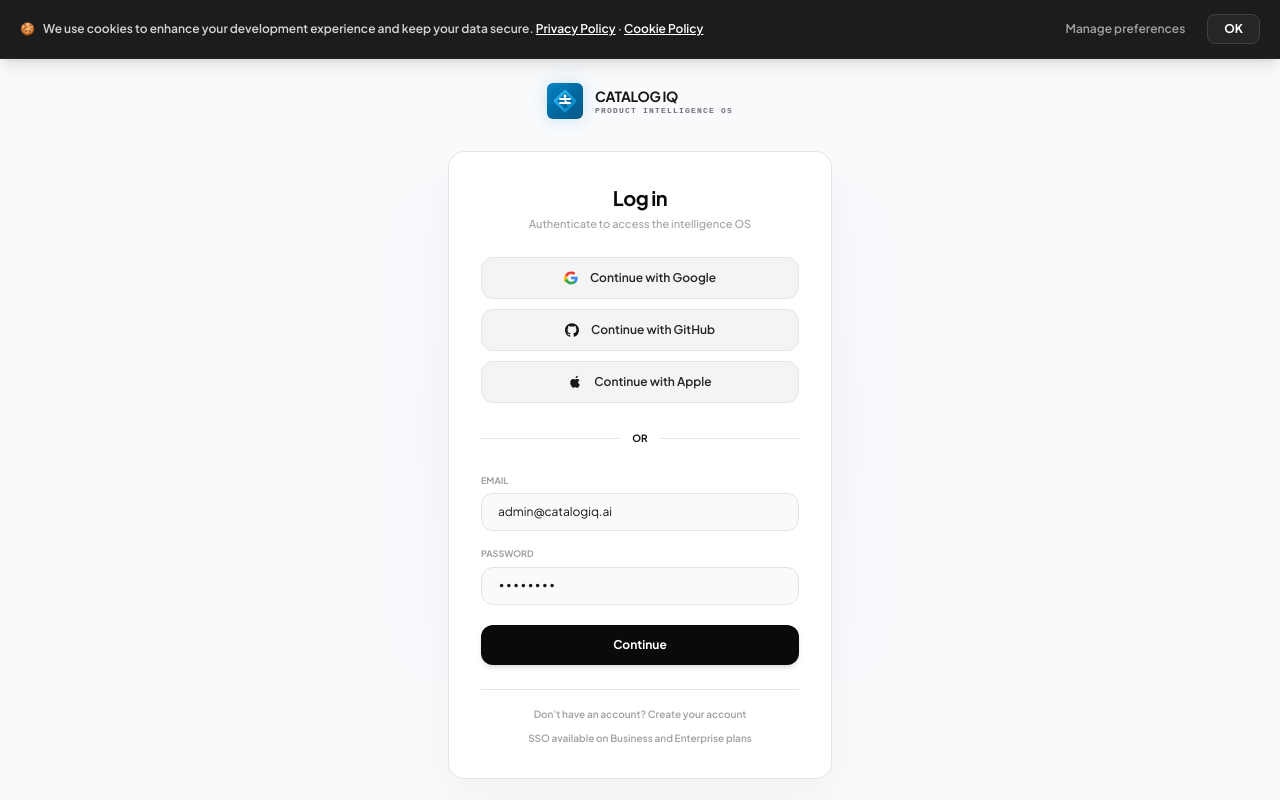
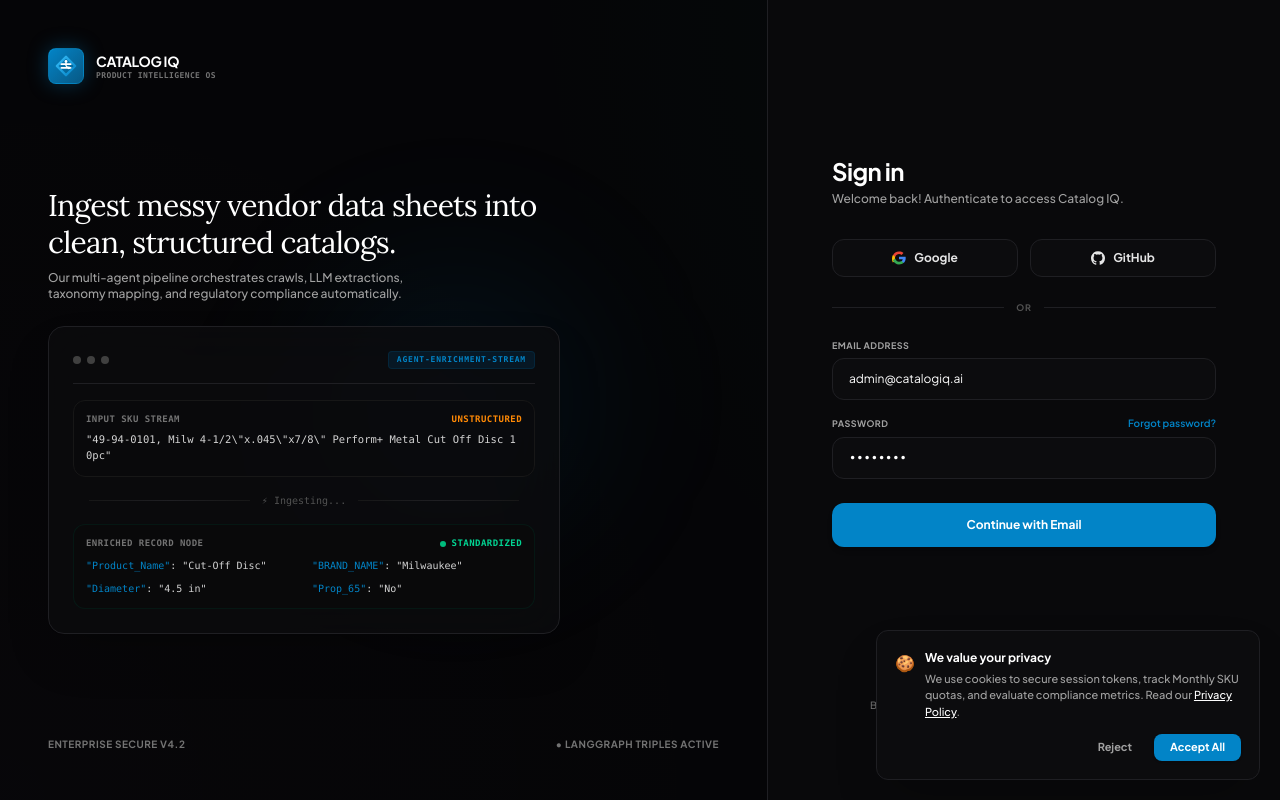
Before and after one commit to PruthviRajG25/UniHack-CatalogIQ-by-Unilog, a Next.js app: page / in a window 1280 px wide. Built offline with nearby package versions, Linux system fonts and the light colour scheme.

Commit message:
feat: restructure login page with split layout and live data simulation mockup

```diff
--- a/components/auth/auth-page.tsx
+++ b/components/auth/auth-page.tsx
@@ -31,95 +31,158 @@ export function AuthPage({ onLoginSuccess }: AuthPageProps) {
   };
 
   return (
-    <div className="w-full h-screen flex flex-col justify-between bg-[#f8fafc] text-neutral-900 font-sans relative overflow-hidden">
-      {/* 1. Top Cookie Alert Banner - Prominent Dark contrasting */}
-      {showCookieBanner && (
-        <div className="w-full bg-[#1c1c1e] border-b border-neutral-800 py-3.5 px-5 flex flex-col sm:flex-row items-center justify-between gap-4 z-50 text-xs font-semibold animate-fadeIn shadow-lg">
-          <div className="flex items-center gap-2">
-            <span>🍪</span>
-            <span className="text-neutral-300">
-              We use cookies to enhance your development experience and keep
-              your data secure.{" "}
-              <a
-                href="#"
-                className="underline text-white hover:text-neutral-200"
-              >
-                Privacy Policy
-              </a>{" "}
-              &middot;{" "}
-              <a
-                href="#"
-                className="underline text-white hover:text-neutral-200"
-              >
-                Cookie Policy
-              </a>
-            </span>
-          </div>
-          <div className="flex gap-3">
-            <button
-              onClick={() => setShowCookieBanner(false)}
-              className="text-neutral-400 hover:text-white px-2.5 py-1 rounded transition-colors"
-            >
-              Manage preferences
-            </button>
-            <button
-              onClick={() => setShowCookieBanner(false)}
-              className="bg-neutral-800 hover:bg-neutral-700 text-white font-bold px-4 py-1.5 rounded-lg border border-neutral-700 transition-colors"
-            >
-              OK
-            </button>
-          </div>
-        </div>
-      )}
+    <div className="w-full min-h-screen bg-[#09090b] text-[#fafafa] flex font-sans overflow-hidden relative">
+      {/* Background gradients */}
+      <div className="absolute top-0 left-0 w-full h-full bg-[radial-gradient(circle_at_top_right,rgba(2,132,199,0.06),transparent_50%),radial-gradient(circle_at_bottom_left,rgba(139,92,246,0.02),transparent_50%)] pointer-events-none"></div>
 
-      {/* 2. Main Login Form Container */}
-      <div className="flex-grow flex items-center justify-center p-6 relative">
-        {/* Soft Background Radial Light */}
-        <div className="absolute top-1/2 left-1/2 -translate-x-1/2 -translate-y-1/2 w-[500px] h-[500px] bg-[radial-gradient(circle,rgba(2,132,199,0.04)_0%,rgba(139,92,246,0.01)_60%,transparent_100%)] pointer-events-none"></div>
+      {/* Left Panel: Ingestor Mockup & Branding */}
+      <div className="relative hidden md:flex md:w-1/2 lg:w-3/5 border-r border-[#1f1f23] flex-col justify-between p-12 overflow-hidden bg-black/40">
+        {/* Soft Radial Ambient Light */}
+        <div className="absolute top-1/4 left-1/3 w-[400px] h-[400px] bg-[radial-gradient(circle,rgba(2,132,199,0.12)_0%,transparent_70%)] pointer-events-none blur-3xl"></div>
 
-        <div className="w-full max-w-sm flex flex-col items-center gap-8 relative z-10">
-          {/* Logo Brand Title */}
-          <div className="flex items-center gap-3">
-            <div className="grid size-9 place-items-center rounded-md bg-[image:linear-gradient(135deg,#0284c7_0%,#0369a1_50%,#075985_100%)] shadow-[0_0_15px_rgba(2,132,199,0.2)] p-1.5">
+        {/* Top Header Logo */}
+        <div className="flex items-center gap-3 relative z-10 select-none">
+          <div className="grid size-9 place-items-center rounded-lg bg-gradient-to-br from-[#0284c7] to-[#075985] shadow-[0_0_20px_rgba(2,132,199,0.35)] p-1.5 border border-sky-400/20">
             <img
               src="/logo.svg"
               alt="Catalog IQ Logo"
-                className="w-full h-full text-white"
+              className="w-full h-full"
             />
           </div>
           <div className="leading-tight">
-              <h1 className="text-sm font-bold tracking-tight text-neutral-900">
+            <h1 className="text-sm font-bold tracking-tight text-white uppercase">
               CATALOG IQ
             </h1>
-              <p className="label-mono !text-[8px] text-neutral-400">
+            <p className="font-mono text-[8px] text-neutral-500 uppercase tracking-wider font-semibold">
               Product intelligence OS
             </p>
           </div>
         </div>
 
-          <div className="w-full bg-white border border-[#e4e4e7] rounded-2xl p-8 shadow-[0_15px_40px_rgba(0,0,0,0.04)] flex flex-col gap-6">
-            {/* Login Header text */}
-            <div className="text-center">
-              <h2 className="text-xl font-bold tracking-tight text-neutral-950">
-                Log in
+        {/* Center: Live Multi-Agent Execution Visualization */}
+        <div className="flex flex-col gap-6 max-w-lg my-auto relative z-10 w-full">
+          <div>
+            <h2 className="text-3xl font-serif text-white tracking-tight leading-tight">
+              Ingest messy vendor data sheets into clean, structured catalogs.
             </h2>
-              <p className="text-[11px] text-neutral-400 font-medium mt-1">
-                Authenticate to access the intelligence OS
+            <p className="text-xs text-neutral-400 mt-2 font-medium max-w-sm">
+              Our multi-agent pipeline orchestrates crawls, LLM extractions,
+              taxonomy mapping, and regulatory compliance automatically.
             </p>
           </div>
 
-            {/* Social OAuth Buttons */}
-            <div className="flex flex-col gap-2.5">
+          {/* Interactive Agent Process Simulator Box */}
+          <div className="bg-[#0c0c0e]/80 backdrop-blur-xl border border-[#1f1f23] rounded-2xl p-6 shadow-2xl w-full">
+            <div className="flex justify-between items-center border-b border-[#1f1f23] pb-3.5 mb-4 select-none">
+              <div className="flex gap-1.5">
+                <div className="w-2 h-2 rounded-full bg-neutral-700"></div>
+                <div className="w-2 h-2 rounded-full bg-neutral-700"></div>
+                <div className="w-2 h-2 rounded-full bg-neutral-700"></div>
+              </div>
+              <span className="font-mono text-[8px] text-[#0284c7] bg-sky-950/40 px-2 py-0.5 rounded border border-sky-900/30 uppercase tracking-widest font-bold">
+                agent-enrichment-stream
+              </span>
+            </div>
+
+            <div className="flex flex-col gap-4 font-mono text-[10.5px]">
+              {/* Row 1: Raw record input */}
+              <div className="flex flex-col gap-1.5 p-3 rounded-xl bg-neutral-950/40 border border-neutral-900">
+                <div className="flex justify-between text-neutral-500 font-bold text-[9px] uppercase tracking-wider">
+                  <span>Input SKU Stream</span>
+                  <span className="text-orange-400">unstructured</span>
+                </div>
+                <span className="text-neutral-300 break-all select-none">
+                  "49-94-0101, Milw 4-1/2\"x.045\"x7/8\" Perform+ Metal Cut Off
+                  Disc 10pc"
+                </span>
+              </div>
+
+              {/* Progress Connector line */}
+              <div className="flex items-center gap-3 px-4 text-neutral-600 select-none">
+                <div className="h-[1px] flex-grow bg-gradient-to-r from-neutral-900 via-[#1f1f23] to-neutral-900"></div>
+                <span className="text-[10px] animate-pulse">
+                  ⚡ Ingesting...
+                </span>
+                <div className="h-[1px] flex-grow bg-gradient-to-r from-neutral-900 via-[#1f1f23] to-neutral-900"></div>
+              </div>
+
+              {/* Row 2: Enriched output */}
+              <div className="flex flex-col gap-2 p-3 rounded-xl bg-neutral-950/90 border border-emerald-950/40">
+                <div className="flex justify-between text-neutral-500 font-bold text-[9px] uppercase tracking-wider">
+                  <span>Enriched Record Node</span>
+                  <span className="text-emerald-400 font-bold flex items-center gap-1.5">
+                    <span className="w-1.5 h-1.5 bg-emerald-500 rounded-full animate-ping"></span>
+                    standardized
+                  </span>
+                </div>
+                <div className="grid grid-cols-2 gap-x-4 gap-y-2 text-[10px] text-neutral-300">
+                  <div>
+                    <span className="text-[#0284c7]">"Product_Name"</span>:
+                    "Cut-Off Disc"
+                  </div>
+                  <div>
+                    <span className="text-[#0284c7]">"BRAND_NAME"</span>:
+                    "Milwaukee"
+                  </div>
+                  <div>
+                    <span className="text-[#0284c7]">"Diameter"</span>: "4.5 in"
+                  </div>
+                  <div>
+                    <span className="text-[#0284c7]">"Prop_65"</span>: "No"
+                  </div>
+                </div>
+              </div>
+            </div>
+          </div>
+        </div>
+
+        {/* Bottom Panel Footer */}
+        <div className="flex justify-between items-center text-[10px] text-neutral-500 font-bold uppercase tracking-wider relative z-10 select-none">
+          <span>Enterprise Secure v4.2</span>
+          <span>&bull; LangGraph Triples Active</span>
+        </div>
+      </div>
+
+      {/* Right Panel: Login Form Card */}
+      <div className="w-full md:w-1/2 lg:w-2/5 flex flex-col justify-between p-8 sm:p-12 md:p-16 bg-[#09090b] relative z-10 h-screen overflow-y-auto">
+        {/* Top Header for Mobile only */}
+        <div className="flex items-center gap-2.5 md:hidden mb-10 select-none">
+          <div className="grid size-8 place-items-center rounded-lg bg-gradient-to-br from-[#0284c7] to-[#075985] p-1 border border-sky-400/10">
+            <img
+              src="/logo.svg"
+              alt="Catalog IQ Logo"
+              className="w-full h-full"
+            />
+          </div>
+          <span className="text-xs font-bold tracking-tight text-white uppercase">
+            CATALOG IQ
+          </span>
+        </div>
+
+        {/* Middle centered form card */}
+        <div className="w-full max-w-sm mx-auto my-auto flex flex-col gap-8 py-8">
+          <div>
+            <h2 className="text-2xl font-bold tracking-tight text-white">
+              Sign in
+            </h2>
+            <p className="text-xs text-neutral-400 font-medium mt-1">
+              Welcome back! Authenticate to access Catalog IQ.
+            </p>
+          </div>
+
+          <div className="flex flex-col gap-5">
+            {/* Social Oauth options */}
+            <div className="grid grid-cols-2 gap-3">
               <button
                 type="button"
                 disabled={isSubmitting}
                 onClick={() =>
                   triggerLogin("google.admin@catalogiq.ai", "google")
                 }
-                className="w-full flex items-center justify-center gap-3 bg-[#f4f4f5] hover:bg-neutral-200/50 border border-[#e4e4e7] rounded-xl py-3 text-xs font-semibold text-neutral-800 transition-all active:scale-[0.98] disabled:opacity-65 cursor-pointer"
+                className="flex items-center justify-center gap-2 bg-[#0c0c0e] hover:bg-[#121214] border border-[#1f1f23] rounded-xl py-2.5 text-xs font-bold text-neutral-200 transition-all active:scale-[0.98] disabled:opacity-50 cursor-pointer"
               >
                 {isSubmitting && activeProvider === "google" ? (
-                  <span className="w-3.5 h-3.5 border-2 border-neutral-800 border-t-transparent rounded-full animate-spin"></span>
+                  <span className="w-3.5 h-3.5 border-2 border-neutral-300 border-t-transparent rounded-full animate-spin"></span>
                 ) : (
                   <svg className="w-3.5 h-3.5" viewBox="0 0 24 24">
                     <path
@@ -140,7 +203,7 @@ export function AuthPage({ onLoginSuccess }: AuthPageProps) {
                     />
                   </svg>
                 )}
-                <span>Continue with Google</span>
+                <span>Google</span>
               </button>
 
               <button
@@ -149,78 +212,65 @@ export function AuthPage({ onLoginSuccess }: AuthPageProps) {
                 onClick={() =>
                   triggerLogin("github.admin@catalogiq.ai", "github")
                 }
-                className="w-full flex items-center justify-center gap-3 bg-[#f4f4f5] hover:bg-neutral-200/50 border border-[#e4e4e7] rounded-xl py-3 text-xs font-semibold text-neutral-800 transition-all active:scale-[0.98] disabled:opacity-65 cursor-pointer"
+                className="flex items-center justify-center gap-2 bg-[#0c0c0e] hover:bg-[#121214] border border-[#1f1f23] rounded-xl py-2.5 text-xs font-bold text-neutral-200 transition-all active:scale-[0.98] disabled:opacity-50 cursor-pointer"
               >
                 {isSubmitting && activeProvider === "github" ? (
-                  <span className="w-3.5 h-3.5 border-2 border-neutral-800 border-t-transparent rounded-full animate-spin"></span>
+                  <span className="w-3.5 h-3.5 border-2 border-neutral-300 border-t-transparent rounded-full animate-spin"></span>
                 ) : (
                   <svg
-                    className="w-3.5 h-3.5 fill-current text-neutral-900"
+                    className="w-3.5 h-3.5 fill-current text-neutral-200"
                     viewBox="0 0 24 24"
                   >
                     <path d="M12 .297c-6.63 0-12 5.373-12 12 0 5.303 3.438 9.8 8.205 11.385.6.113.82-.258.82-.577 0-.285-.01-1.04-.015-2.04-3.338.724-4.042-1.61-4.042-1.61C4.422 18.07 3.633 17.7 3.633 17.7c-1.087-.744.084-.729.084-.729 1.205.084 1.838 1.236 1.838 1.236 1.07 1.835 2.809 1.305 3.495.998.108-.776.417-1.305.76-1.605-2.665-.3-5.466-1.332-5.466-5.93 0-1.31.465-2.38 1.235-3.22-.135-.303-.54-1.523.105-3.176 0 0 1.005-.322 3.3 1.23.96-.267 1.98-.399 3-.405 1.02.006 2.04.138 3 .405 2.28-1.552 3.285-1.23 3.285-1.23.645 1.653.24 2.873.12 3.176.765.84 1.23 1.91 1.23 3.22 0 4.61-2.805 5.625-5.475 5.92.42.36.81 1.096.81 2.22 0 1.606-.015 2.896-.015 3.286 0 .315.21.69.825.57C20.565 22.092 24 17.592 24 12.297c0-6.627-5.373-12-12-12" />
                   </svg>
                 )}
-                <span>Continue with GitHub</span>
-              </button>
-
-              <button
-                type="button"
-                disabled={isSubmitting}
-                onClick={() =>
-                  triggerLogin("apple.admin@catalogiq.ai", "apple")
-                }
-                className="w-full flex items-center justify-center gap-3 bg-[#f4f4f5] hover:bg-neutral-200/50 border border-[#e4e4e7] rounded-xl py-3 text-xs font-semibold text-neutral-800 transition-all active:scale-[0.98] disabled:opacity-65 cursor-pointer"
-              >
-                {isSubmitting && activeProvider === "apple" ? (
-                  <span className="w-3.5 h-3.5 border-2 border-neutral-800 border-t-transparent rounded-full animate-spin"></span>
-                ) : (
-                  <svg
-                    className="w-3.5 h-3.5 fill-current text-neutral-900"
-                    viewBox="0 0 24 24"
-                  >
-                    <path d="M18.71 19.5c-.83 1.24-1.71 2.45-3.05 2.47-1.34.03-1.77-.79-3.29-.79-1.53 0-2 .77-3.27.82-1.31.05-2.3-1.32-3.14-2.53C4.25 17 2.94 12.45 4.7 9.39c.87-1.52 2.43-2.48 4.12-2.51 1.28-.02 2.5.87 3.29.87.78 0 2.26-1.07 3.81-.91.65.03 2.47.26 3.64 1.98-.09.06-2.17 1.28-2.15 3.81.03 3.02 2.65 4.03 2.68 4.04-.03.07-.42 1.44-1.38 2.83M15.97 4.17c.66-.81 1.11-1.93.99-3.06-1 .04-2.22.67-2.94 1.5-.64.73-1.2 1.87-1.05 2.97 1.1.09 2.24-.57 3-1.41z" />
-                  </svg>
-                )}
-                <span>Continue with Apple</span>
+                <span>GitHub</span>
               </button>
             </div>
 
             {/* Divider OR */}
-            <div className="flex items-center gap-3 text-neutral-350 my-1 select-none">
-              <div className="h-[1px] flex-grow bg-neutral-200"></div>
-              <span className="text-[10px] font-bold font-sans uppercase">
+            <div className="flex items-center gap-3 text-neutral-600 select-none my-1">
+              <div className="h-[1px] flex-grow bg-[#1f1f23]"></div>
+              <span className="text-[9px] font-bold tracking-widest font-sans uppercase">
                 OR
               </span>
-              <div className="h-[1px] flex-grow bg-neutral-200"></div>
+              <div className="h-[1px] flex-grow bg-[#1f1f23]"></div>
             </div>
 
-            {/* Email & Password form */}
+            {/* Form Inputs */}
             <form onSubmit={handleSubmit} className="flex flex-col gap-4">
               <div className="flex flex-col gap-1.5">
-                <label className="text-[9px] text-neutral-400 font-bold uppercase">
-                  Email
+                <label className="text-[9px] text-neutral-400 font-bold uppercase tracking-wider">
+                  Email Address
                 </label>
                 <input
                   type="email"
-                  placeholder="name@example.com"
+                  placeholder="name@company.com"
                   value={email}
                   onChange={(e) => setEmail(e.target.value)}
-                  className="bg-[#f8fafc] border border-[#e4e4e7] rounded-xl px-4 py-2.5 text-xs text-neutral-900 placeholder-neutral-400 focus:outline-none focus:border-[#0284c7] transition-all"
+                  className="bg-[#0c0c0e] border border-[#1f1f23] rounded-xl px-4 py-3 text-xs text-white placeholder-neutral-500 focus:outline-none focus:border-[#0284c7] transition-all"
                   required
                 />
               </div>
 
               <div className="flex flex-col gap-1.5">
-                <label className="text-[9px] text-neutral-400 font-bold uppercase">
+                <div className="flex justify-between items-center">
+                  <label className="text-[9px] text-neutral-400 font-bold uppercase tracking-wider">
                     Password
                   </label>
+                  <a
+                    href="#"
+                    className="text-[10px] text-[#0284c7] hover:underline font-semibold"
+                  >
+                    Forgot password?
+                  </a>
+                </div>
                 <input
                   type="password"
                   placeholder="••••••••"
                   value={password}
                   onChange={(e) => setPassword(e.target.value)}
-                  className="bg-[#f8fafc] border border-[#e4e4e7] rounded-xl px-4 py-2.5 text-xs text-neutral-900 placeholder-neutral-400 focus:outline-none focus:border-[#0284c7] transition-all font-mono"
+                  className="bg-[#0c0c0e] border border-[#1f1f23] rounded-xl px-4 py-3 text-xs text-white placeholder-neutral-500 focus:outline-none focus:border-[#0284c7] transition-all font-mono"
                   required
                 />
               </div>
@@ -228,33 +278,75 @@ export function AuthPage({ onLoginSuccess }: AuthPageProps) {
               <button
                 type="submit"
                 disabled={isSubmitting}
-                className="bg-neutral-950 hover:bg-neutral-800 text-white font-bold py-3 rounded-xl transition-all active:scale-[0.98] text-xs shadow-md mt-1 cursor-pointer"
+                className="bg-[#0284c7] hover:bg-[#0369a1] text-white font-bold py-3.5 rounded-xl transition-all active:scale-[0.98] text-xs shadow-md mt-2 cursor-pointer flex justify-center items-center"
               >
                 {isSubmitting && activeProvider === "email" ? (
                   <span className="w-3.5 h-3.5 border-2 border-white border-t-transparent rounded-full animate-spin"></span>
                 ) : (
-                  "Continue"
+                  "Continue with Email"
                 )}
               </button>
             </form>
+          </div>
+        </div>
 
-            {/* Form Footers */}
-            <div className="flex flex-col gap-2 text-center text-[10px] text-neutral-400 font-semibold border-t border-[#e4e4e7] pt-4 leading-relaxed">
-              <a href="#" className="hover:text-neutral-900 transition-colors">
-                Don't have an account? Create your account
+        {/* Footer info at bottom right */}
+        <div className="text-center text-[10px] text-neutral-500 font-medium leading-relaxed max-w-xs mx-auto select-none mt-auto">
+          <span>By signing in, you agree to our </span>
+          <a
+            href="#"
+            className="underline text-neutral-400 hover:text-neutral-200"
+          >
+            Terms of Service
+          </a>{" "}
+          <span>and </span>
+          <a
+            href="#"
+            className="underline text-neutral-400 hover:text-neutral-200"
+          >
+            Privacy Policy
           </a>
-              <span className="text-neutral-350">
-                SSO available on Business and Enterprise plans
-              </span>
-            </div>
+          <div className="text-neutral-600 mt-2 font-mono text-[9px]">
+            SECURE SHA-256 JWT AUTH
           </div>
         </div>
       </div>
 
-      {/* 3. Bottom Banner Promotion */}
-      <div className="w-full border-t border-[#e4e4e7] py-4 text-center text-[10px] text-neutral-400 font-bold uppercase tracking-wider bg-white shadow-inner">
-        Ask Lovable to build your saas start
+      {/* Floating premium Cookie Banner */}
+      {showCookieBanner && (
+        <div className="fixed bottom-5 right-5 max-w-sm bg-[#0c0c0e] border border-[#1f1f23] p-4.5 rounded-xl flex flex-col gap-3.5 z-50 text-xs shadow-2xl animate-fadeIn">
+          <div className="flex items-start gap-2.5">
+            <span className="text-base select-none mt-0.5">🍪</span>
+            <div className="flex flex-col gap-1 leading-normal">
+              <span className="font-bold text-white">
+                We value your privacy
+              </span>
+              <p className="text-neutral-400 font-medium text-[11px]">
+                We use cookies to secure session tokens, track Monthly SKU
+                quotas, and evaluate compliance metrics. Read our{" "}
+                <a href="#" className="underline text-white hover:text-sky-400">
+                  Privacy Policy
+                </a>
+                .
+              </p>
             </div>
+          </div>
+          <div className="flex gap-2.5 justify-end">
+            <button
+              onClick={() => setShowCookieBanner(false)}
+              className="text-neutral-400 hover:text-white px-3 py-1.5 rounded-lg transition-colors font-bold text-[11px]"
+            >
+              Reject
+            </button>
+            <button
+              onClick={() => setShowCookieBanner(false)}
+              className="bg-[#0284c7] hover:bg-[#0369a1] text-white font-bold px-4 py-1.5 rounded-lg transition-colors text-[11px] shadow-sm"
+            >
+              Accept All
+            </button>
+          </div>
+        </div>
+      )}
     </div>
   );
 }
```
Lines whose indentation alone changed are shown as unchanged.
